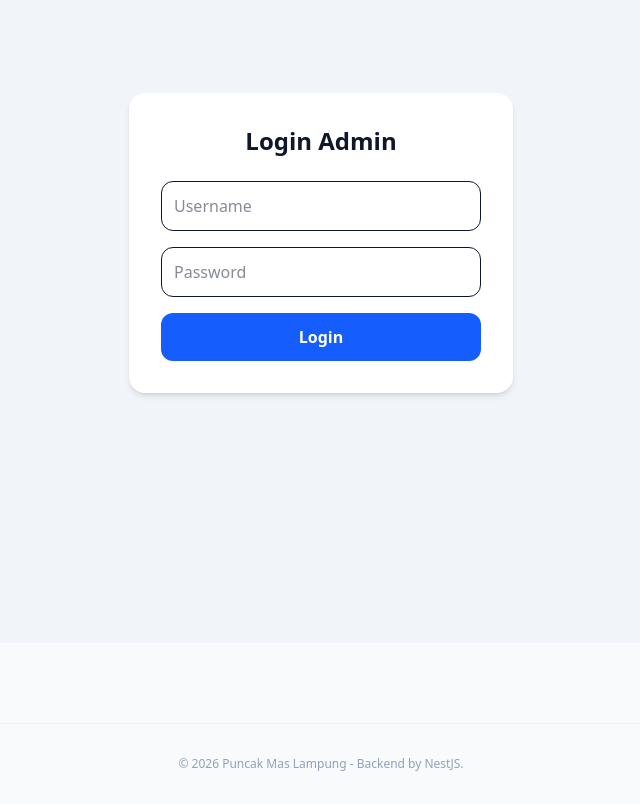
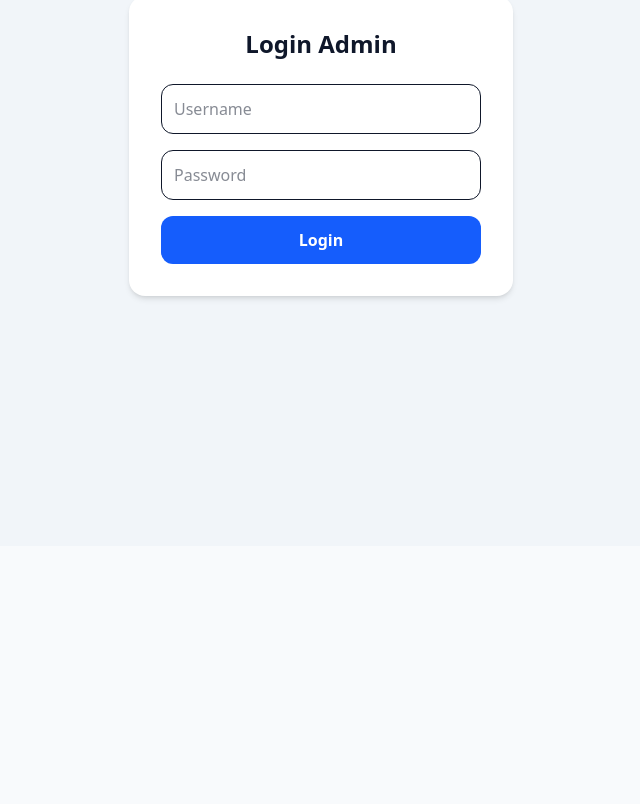
Before and after one commit to jonrenaldomarbun-source/TelukHebat_PuncakMasApp, a Next.js app in the folder cms-frontend/: page /login in a window 1280 px wide. Shown: the part 254-1058 px from the top of the page, without its empty margins (319-959 px from the left). After the commit the page ends 800 px from the top, so only its background shows below. Built offline with nearby package versions, Linux system fonts and the light colour scheme.

Commit message:
update cms

```diff
--- a/cms-frontend/src/app/layout.tsx
+++ b/cms-frontend/src/app/layout.tsx
@@ -1,7 +1,10 @@
+"use client";
+
 import type { Metadata } from "next";
 import { Geist, Geist_Mono } from "next/font/google";
 import "./globals.css";
 import Link from "next/link";
+import { usePathname } from "next/navigation";
 
 const geistSans = Geist({
   variable: "--font-geist-sans",
@@ -13,23 +16,30 @@ const geistMono = Geist_Mono({
   subsets: ["latin"],
 });
 
-export const metadata: Metadata = {
-  title: "Puncak Mas - Admin CMS",
-  description: "Sistem Manajemen Wisata Puncak Mas Lampung",
-};
-
 export default function RootLayout({
   children,
-}: Readonly<{
+}: {
   children: React.ReactNode;
-}>) {
+}) {
+
+  const pathname = usePathname();
+
+  // CEK APAKAH HALAMAN LOGIN
+  const isLoginPage = pathname === "/login";
+
   return (
     <html
       lang="id"
       className={`${geistSans.variable} ${geistMono.variable} h-full antialiased`}
     >
       <body className="bg-[#f8fafc] min-h-screen">
-        {/* NAVBAR MODERN */}
+
+        {/* LOGIN TIDAK PAKAI NAVBAR */}
+        {isLoginPage ? (
+          children
+        ) : (
+          <>
+            {/* NAVBAR */}
             <nav className="sticky top-0 z-50 bg-white/80 backdrop-blur-md border-b border-slate-200">
               <div className="max-w-7xl mx-auto px-4 sm:px-6 lg:px-8">
                 <div className="flex justify-between h-16 items-center">
@@ -39,12 +49,13 @@ export default function RootLayout({
                     <div className="bg-blue-600 p-2 rounded-xl">
                       <span className="text-white text-xl">🏔️</span>
                     </div>
+
                     <h1 className="text-xl font-black text-slate-900 tracking-tighter">
                       PuncakMas <span className="text-blue-600">CMS</span>
                     </h1>
                   </div>
 
-              {/* NAVIGATION LINKS */}
+                  {/* MENU */}
                   <div className="hidden md:flex items-center gap-2">
                     <NavLink href="/">Home</NavLink>
                     <NavLink href="/dashboard">Dashboard</NavLink>
@@ -53,14 +64,22 @@ export default function RootLayout({
                     <NavLink href="/pengunjung">Pengunjung</NavLink>
                   </div>
 
-              {/* USER PROFILE MOCKUP */}
+                  {/* PROFILE */}
                   <div className="flex items-center gap-3 border-l pl-6 border-slate-200">
                     <div className="text-right hidden sm:block">
-                  <p className="text-xs font-black text-slate-900 leading-none">Admin Utama</p>
-                  <p className="text-[10px] text-green-500 font-bold uppercase tracking-widest">Online</p>
+                      <p className="text-xs font-black text-slate-900 leading-none">
+                        Admin Utama
+                      </p>
+                      <p className="text-[10px] text-green-500 font-bold uppercase tracking-widest">
+                        Online
+                      </p>
                     </div>
+
                     <div className="w-10 h-10 bg-slate-200 rounded-full border-2 border-white shadow-sm overflow-hidden">
-                  <img src="https://ui-avatars.com/api/?name=Admin+Puncak&background=0D8ABC&color=fff" alt="avatar" />
+                      <img
+                        src="https://ui-avatars.com/api/?name=Admin+Puncak&background=0D8ABC&color=fff"
+                        alt="avatar"
+                      />
                     </div>
                   </div>
 
@@ -68,22 +87,31 @@ export default function RootLayout({
               </div>
             </nav>
 
-        {/* CONTENT AREA */}
+            {/* CONTENT */}
             <main className="max-w-7xl mx-auto py-8 px-4 sm:px-6 lg:px-8">
               {children}
             </main>
 
-        {/* FOOTER SEDERHANA */}
+            {/* FOOTER */}
             <footer className="py-8 text-center text-slate-400 text-xs font-medium border-t border-slate-100 mt-12">
-          &copy; {new Date().getFullYear()} Puncak Mas Lampung - Backend by NestJS.
+              &copy; {new Date().getFullYear()} Puncak Mas Lampung
             </footer>
+          </>
+        )}
+
       </body>
     </html>
   );
 }
 
-// Komponen Pembantu untuk Link agar lebih rapi
-function NavLink({ href, children }: { href: string; children: React.ReactNode }) {
+// COMPONENT NAVLINK
+function NavLink({
+  href,
+  children,
+}: {
+  href: string;
+  children: React.ReactNode;
+}) {
   return (
     <Link
       href={href}
```
Lines whose indentation alone changed are shown as unchanged.
